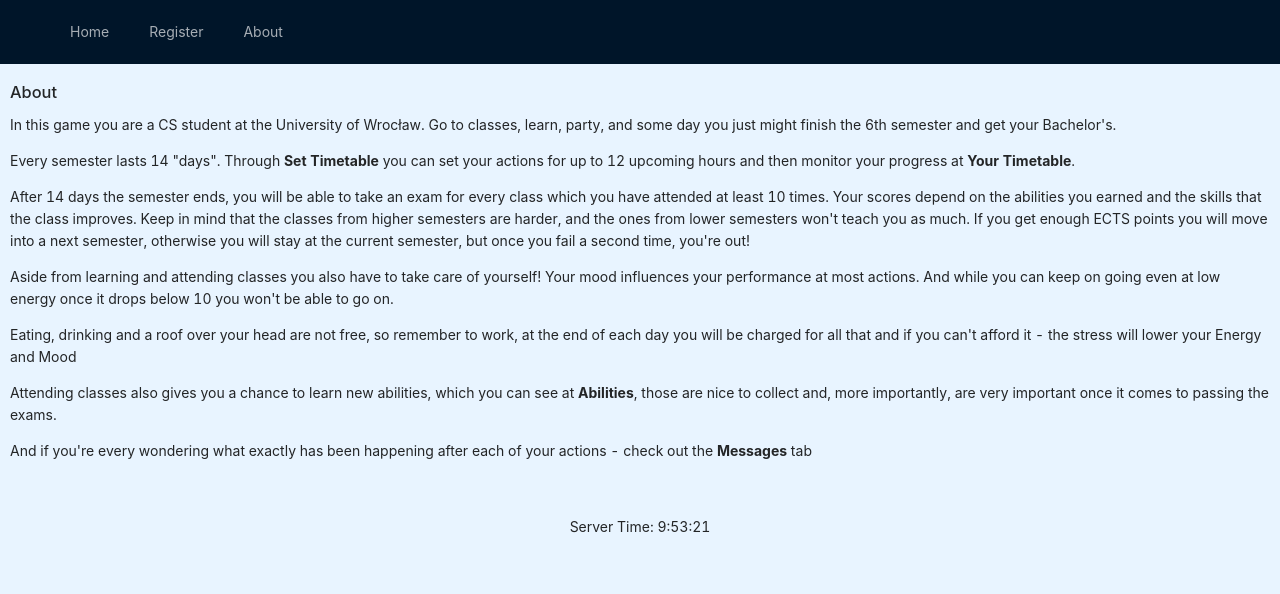
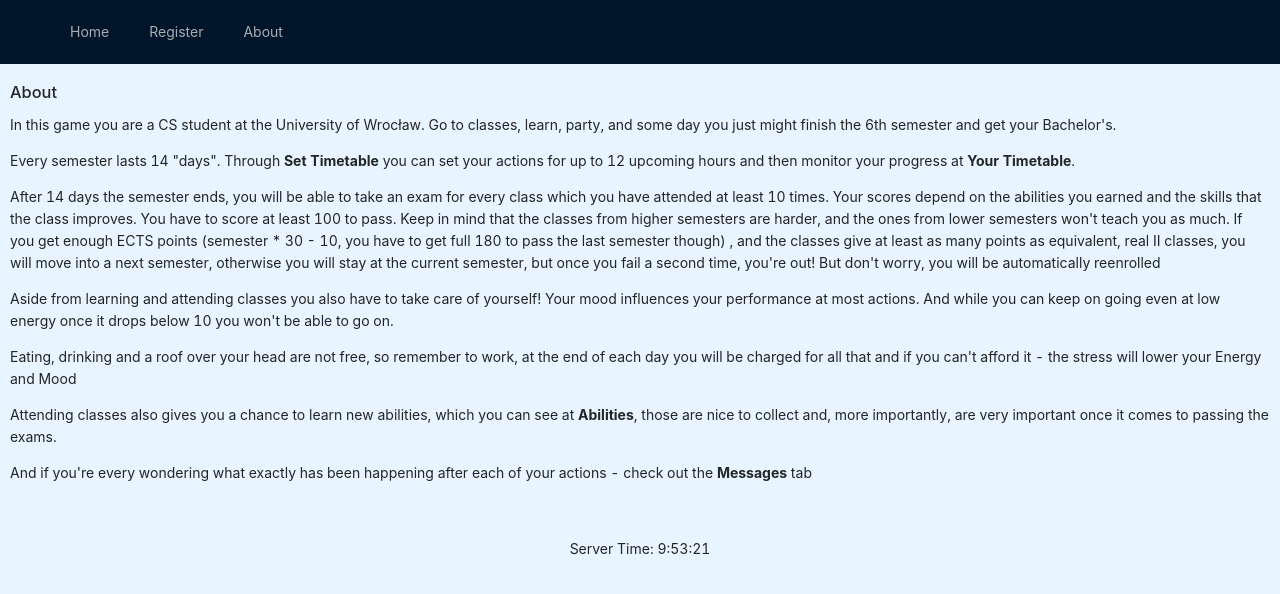
Before and after one commit to ApamNapat/licencjat, a React (Create React App) app: page /about in a window 1280 px wide. Shown: the top 594 px of the page. Built offline with nearby package versions, Linux system fonts and the light colour scheme.

Commit message:
Added score info to failed exam, extended About

```diff
--- a/src/Components/About.js
+++ b/src/Components/About.js
@@ -10,10 +10,12 @@ const About = () => {
                 upcoming hours and then monitor your progress at <b>Your Timetable</b>.</p>
             <p>After 14 days the semester ends, you will be able to take an exam for every class which you have attended
                 at least 10 times. Your scores depend on the abilities you earned and the skills that the class
-                improves. Keep in mind that the classes from higher semesters are harder, and the ones from
-                lower semesters won't teach you as much. If you get enough ECTS points you will move into a next
+                improves. You have to score at least 100 to pass. Keep in mind that the classes from higher semesters
+                are harder, and the ones from lower semesters won't teach you as much. If you get enough ECTS points
+                (semester * 30 - 10, you have to get full 180 to pass the last semester though)
+                , and the classes give at least as many points as equivalent, real II classes, you will move into a next
                 semester, otherwise you will stay at the current semester, but once you fail a second time, you're
-                out!</p>
+                out! But don't worry, you will be automatically reenrolled</p>
             <p>Aside from learning and attending classes you also have to take care of yourself! Your mood influences
                 your performance at most actions. And while you can keep on going even at low energy
                 once it drops below 10 you won't be able to go on.
```
Also changed, not shown: runtime.txt, 1 other file (tests, documents, lock files or other folders).
